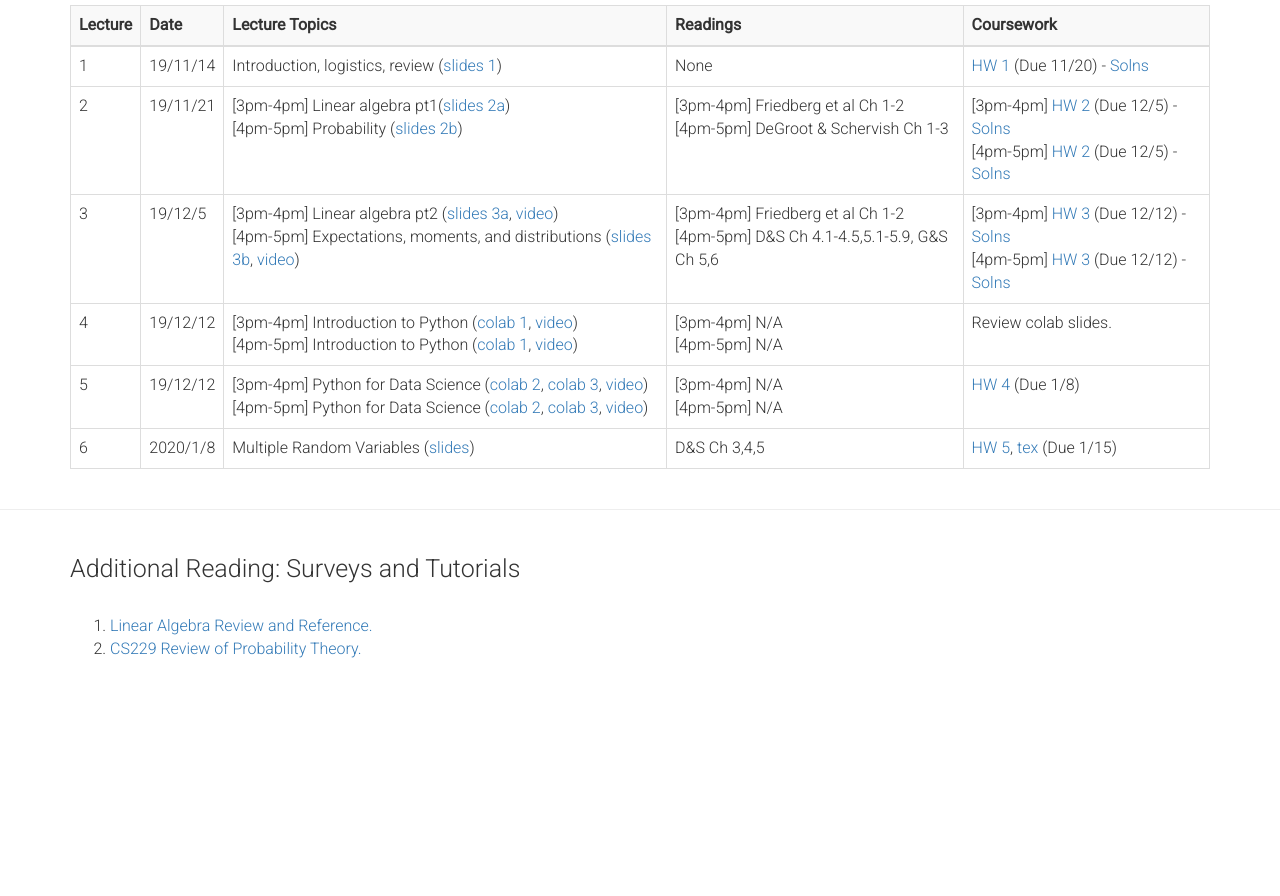
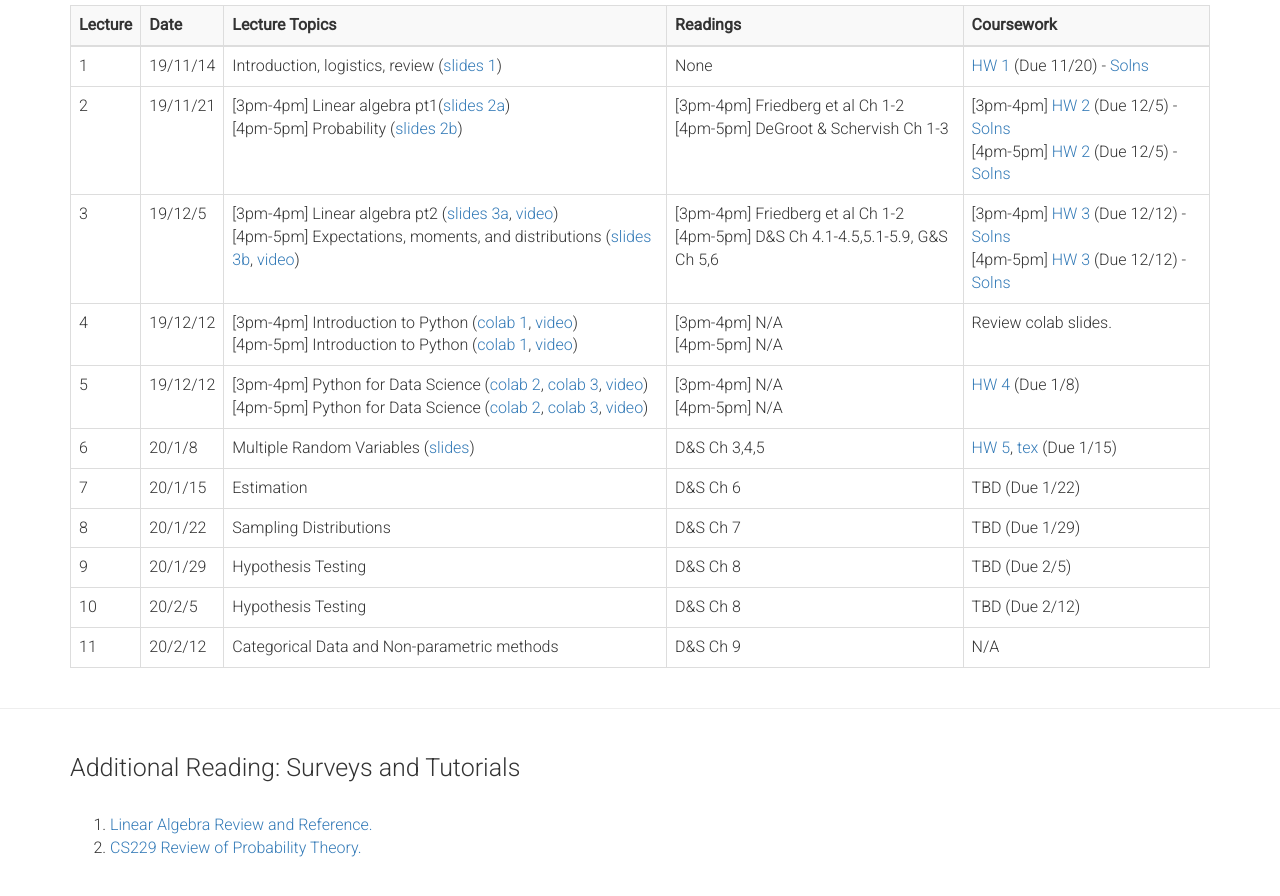
Before and after one commit to talisstats/talisstats.github.io, a Jekyll site: the page syllabus.html, which Jekyll copies as it is, in a window 1280 px wide and 900 px high, scrolled down 612 px. Shown: the top 896 px of the window. Built offline with Jekyll 4.4.1, drawn with Linux system fonts in a browser that asks for light colours; nearby versions of some CDN libraries; before the commit the page ends 1313 px from its top, so only the background shows below that.

Commit message:
Preps for remainder of Section 1

```diff
--- a/syllabus.html
+++ b/syllabus.html
@@ -165,7 +165,7 @@
 
   <tr>
     <td>6</td>
-    <td> 2020/1/8 </td>
+    <td>20/1/8 </td>
     <td>
        Multiple Random Variables (<a href="assets/slides/lec6.pdf">slides</a>)  </br>
     </td>
@@ -174,6 +174,76 @@
     </td>
     <td>
       <a href="assets/hw/hw5.pdf">HW 5</a>, <a href="assets/hw/hw5.tex">tex</a> (Due 1/15)</br>
+    </td>
+  </tr>
+
+  <tr>
+    <td>7</td>
+    <td>20/1/15 </td>
+    <td>
+       Estimation </br>
+    </td>
+    <td>
+      D&S Ch 6
+    </td>
+    <td>
+      TBD (Due 1/22)</br>
+    </td>
+  </tr>
+
+  <tr>
+    <td>8</td>
+    <td>20/1/22 </td>
+    <td>
+       Sampling Distributions </br>
+    </td>
+    <td>
+      D&S Ch 7
+    </td>
+    <td>
+      TBD (Due 1/29)</br>
+    </td>
+  </tr>
+
+  <tr>
+    <td>9</td>
+    <td>20/1/29 </td>
+    <td>
+       Hypothesis Testing </br>
+    </td>
+    <td>
+      D&S Ch 8
+    </td>
+    <td>
+      TBD (Due 2/5)</br>
+    </td>
+  </tr>
+
+  <tr>
+    <td>10</td>
+    <td>20/2/5 </td>
+    <td>
+       Hypothesis Testing </br>
+    </td>
+    <td>
+      D&S Ch 8
+    </td>
+    <td>
+      TBD (Due 2/12)</br>
+    </td>
+  </tr>
+
+  <tr>
+    <td>11</td>
+    <td>20/2/12 </td>
+    <td>
+       Categorical Data and Non-parametric methods </br>
+    </td>
+    <td>
+      D&S Ch 9
+    </td>
+    <td>
+      N/A</br>
     </td>
   </tr>
 
```
Also changed, not shown: 1 other file.
